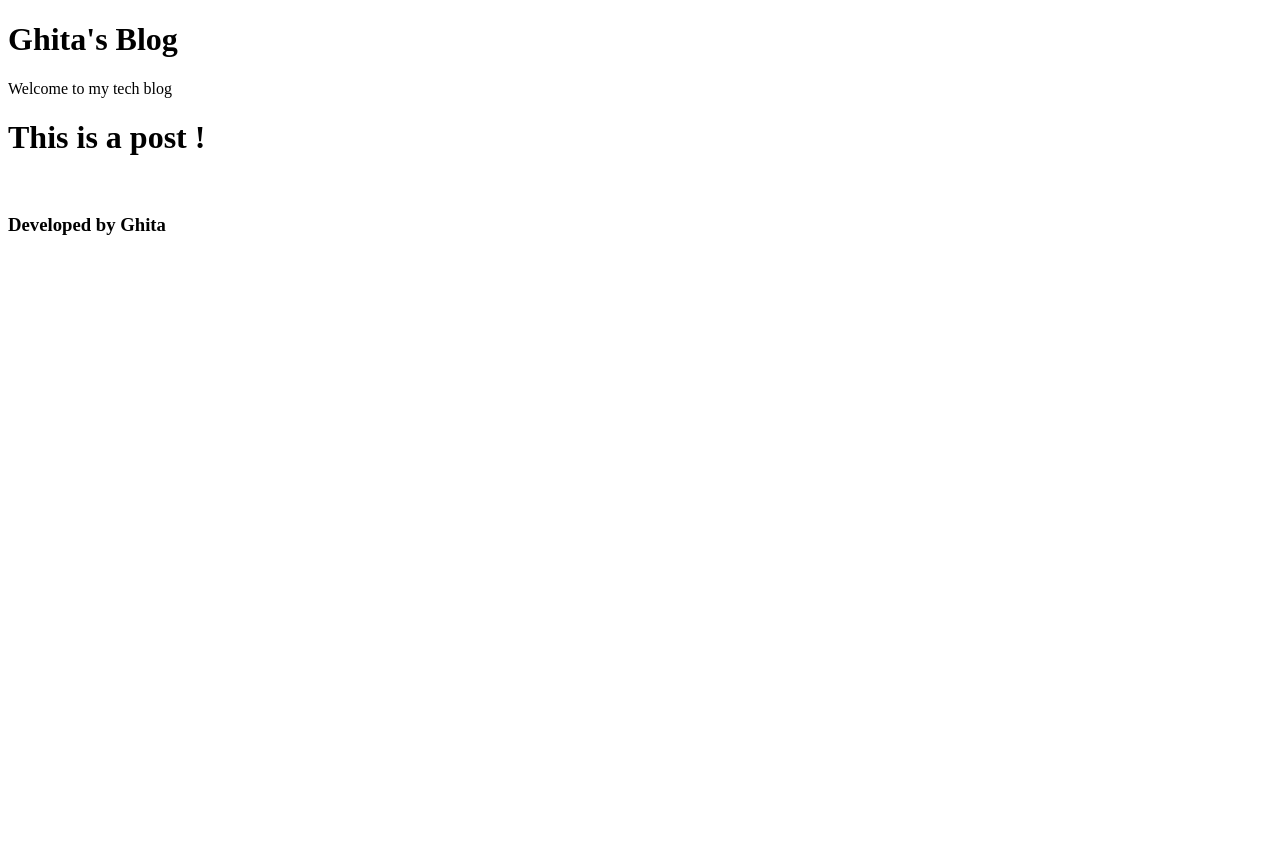
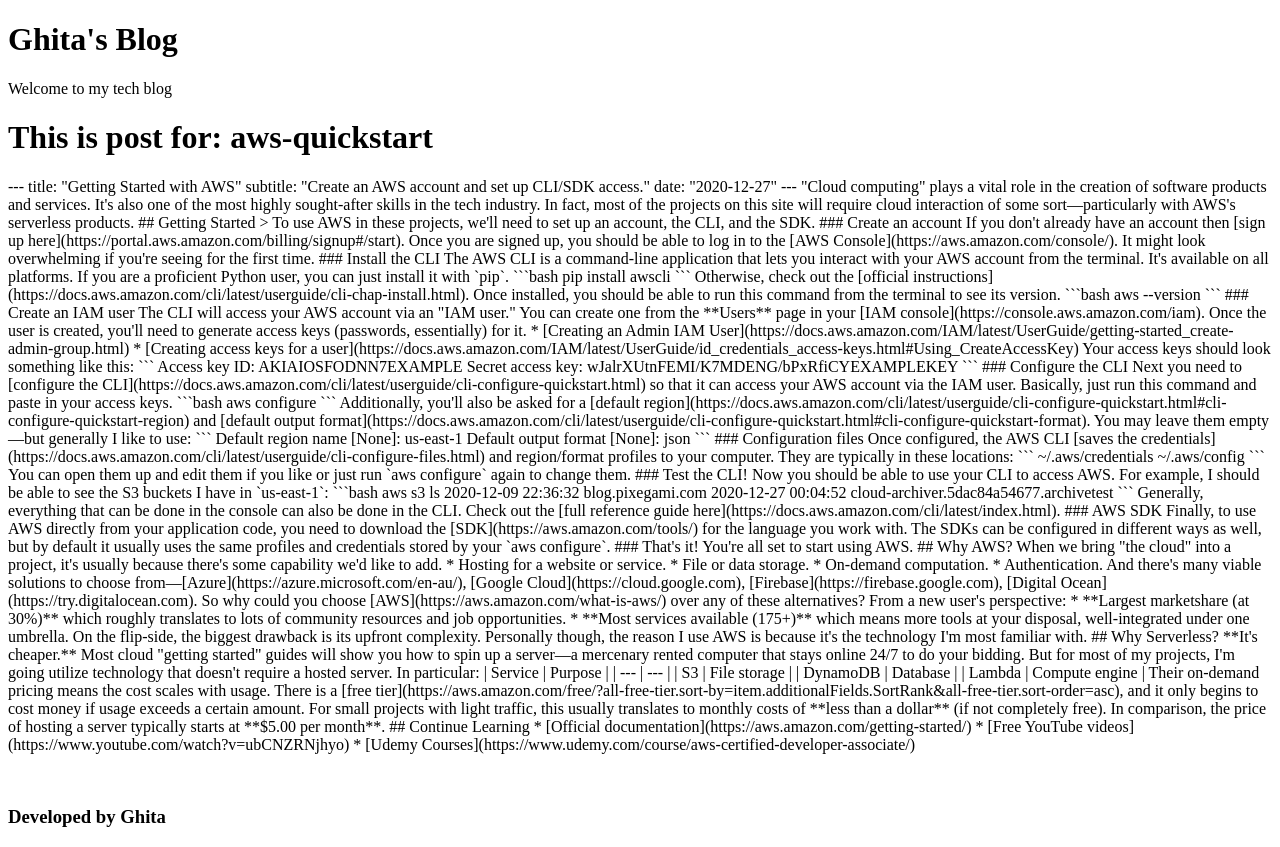
Before and after one commit to ghita/blog, a Next.js app: page /posts/aws-quickstart in a window 1280 px wide. Before the commit the page ends 800 px from the top, so only its background shows below. Built offline with nearby package versions, Linux system fonts and the light colour scheme.

Commit message:
generate non formatted post content on the fly
- from MD data

```diff
--- a/app/posts/[slug]/page.tsx
+++ b/app/posts/[slug]/page.tsx
@@ -1,7 +1,20 @@
-const PostPage = () => {
+import fs from 'fs';
+
+const getPostContent = (slug: string) => {
+    const folder = "posts/";
+    const file = `${folder}${slug}.md`;
+    const content = fs.readFileSync(file, "utf8");
+    return content;
+};
+
+
+const PostPage = ({ params }: { params: { slug: string } }) => {
+    const slug = params.slug;
+    const content = getPostContent(slug);
     return (
      <p>
-        <h1>This is a post !</h1>
+        <h1>This is post for: {slug}</h1>
+        <p>{content}</p>
      </p>
     );
 };
```
